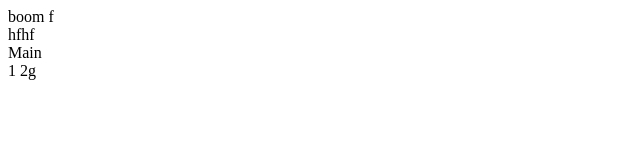
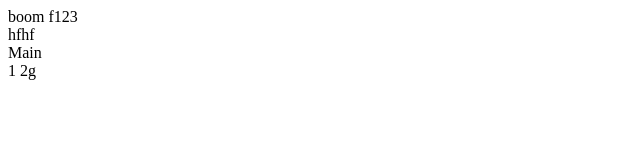
Before and after one commit to Daedrus1/my-project, a plain HTML site: page index.html in a window 1280 px wide. Shown: the full height of the page, 0-640 px from the left. Drawn offline with Linux system fonts and the light colour scheme.

Commit message:
Update index.html

```diff
--- a/index.html
+++ b/index.html
@@ -7,7 +7,7 @@
 </head>
 <head>boom</head>
 
-<body>f<body>
+<body>f123<body>
 
 </body>
 
```
